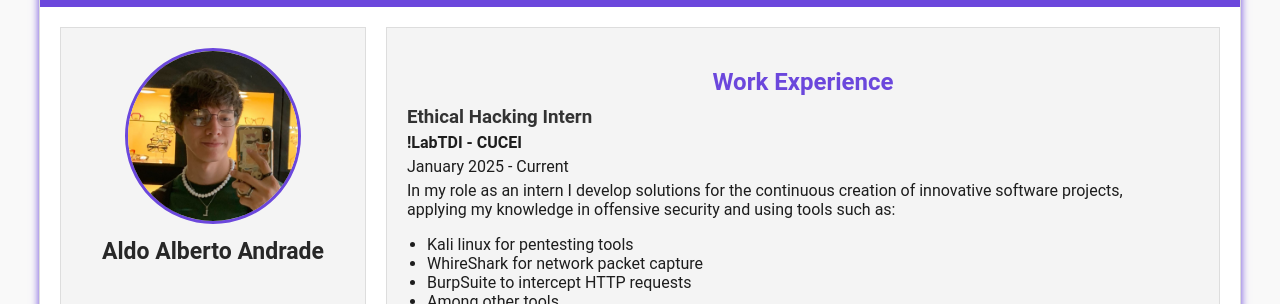
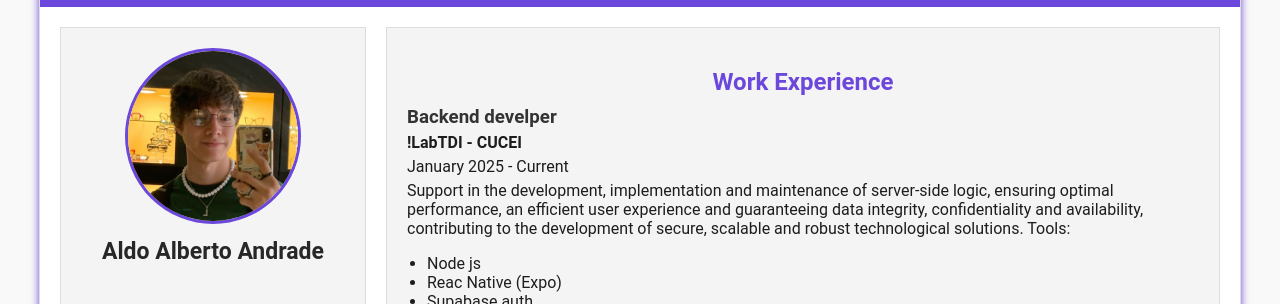
Before and after one commit to AldoAndrade01/CV-v1, a plain HTML site: page index.html in a window 1280 px wide. Shown: the part 145-449 px from the top of the page. Drawn offline with Linux system fonts and the light colour scheme.

Commit message:
animaciones

```diff
--- a/index.html
+++ b/index.html
@@ -50,16 +50,18 @@
       <section class="experience">
         <h2>Work Experience</h2>
         <div class="job">
-          <h3>Ethical Hacking Intern</h3>
+          <h3>Backend develper</h3>
           <p><strong>!LabTDI - CUCEI</strong></p>
           <p>January 2025 - Current</p>
-          <p>In my role as an intern I develop solutions for the continuous creation of innovative software projects, <br>
-            applying my knowledge in offensive security and using tools such as:</p>
+          <p>Support in the development, implementation and maintenance of server-side logic,
+            ensuring optimal performance, an efficient user experience and guaranteeing data
+            integrity, confidentiality and availability, contributing to the development of secure,
+            scalable and robust technological solutions. Tools:</p>
           <ul>
-            <li>Kali linux for pentesting tools</li>
-            <li>WhireShark for network packet capture</li>
-            <li>BurpSuite to intercept HTTP requests</li>
-            <li>Among other tools</li>
+            <li>Node js</li>
+            <li>Reac Native (Expo)</li>
+            <li>Supabase auth</li>
+            <li>Git and Github</li>
           </ul>
         </div>
 
--- a/styles.css
+++ b/styles.css
@@ -64,6 +64,13 @@ body {
   height: 170px;
   margin-bottom: 10px;
   border: 3px solid var(--primary-color); /* Borde para la imagen */
+  transition: transform 0.3s ease, box-shadow 0.3s ease; /* Añadir transición */
+}
+
+/* Animación al pasar el cursor sobre la foto de perfil */
+.profile-picture:hover {
+  transform: scale(1.05); /* Aumenta ligeramente el tamaño */
+  box-shadow: 0 0 15px rgba(107, 71, 220, 0.7); /* Añade un resplandor */
 }
 
 .profile h1 {
@@ -132,12 +139,24 @@ ul {
   border-radius: 20px;
   font-weight: bold;
   border: 2px solid var(--primary-color); /* Agregar borde al botón */
+  transition: transform 0.2s ease; /* Añadir transición */
+}
+
+/* Animación al pasar el cursor sobre el botón de descarga */
+.download-btn:hover {
+  transform: translateY(-5px); /* Mueve el botón hacia arriba */
 }
 
 .social-icon {
   width: 40px; /* Ajusta el tamaño de las imágenes */
   height: 40px;
   margin: 0px 10px; /* Espacio entre las imágenes */
+  transition: transform 0.2s ease; /* Añadir transición */
+}
+
+/* Animación al pasar el cursor sobre los iconos de redes sociales */
+.social-icon:hover {
+  transform: translateY(-5px); /* Mueve el icono hacia arriba */
 }
 
 .social-icon2 {
```
